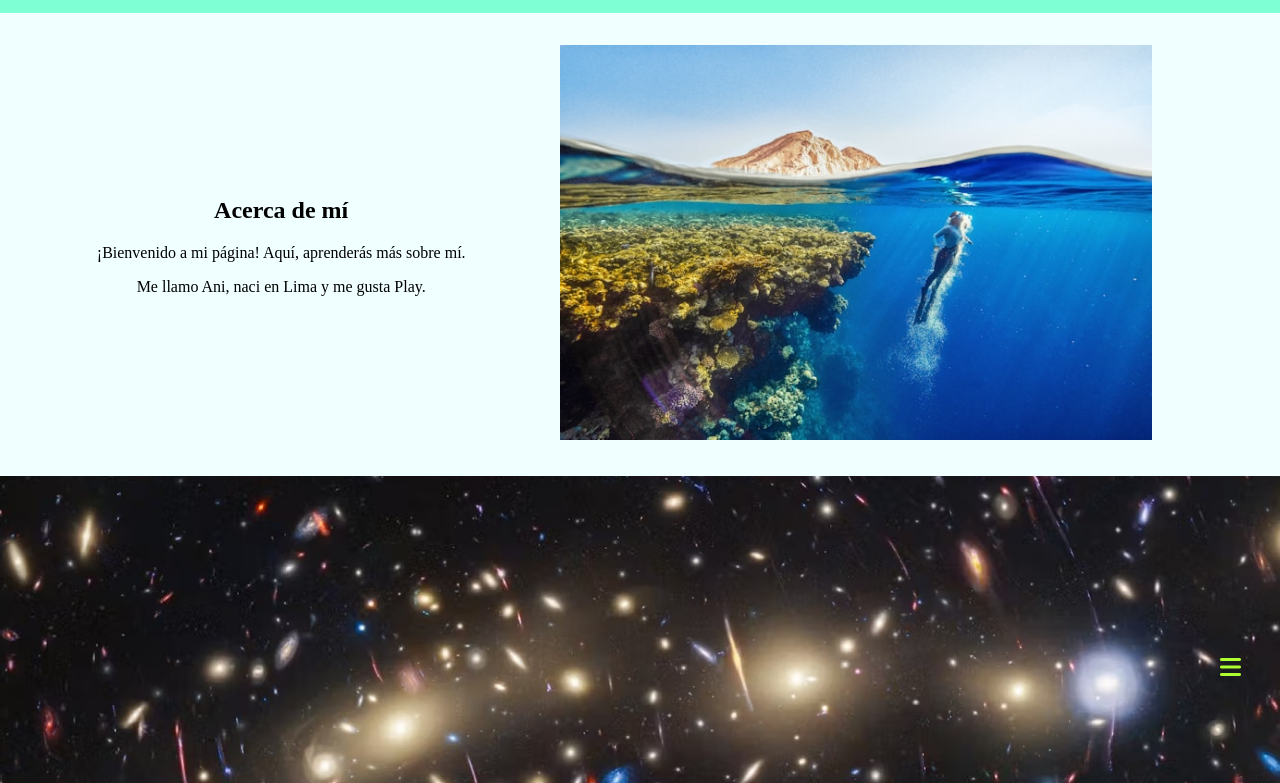
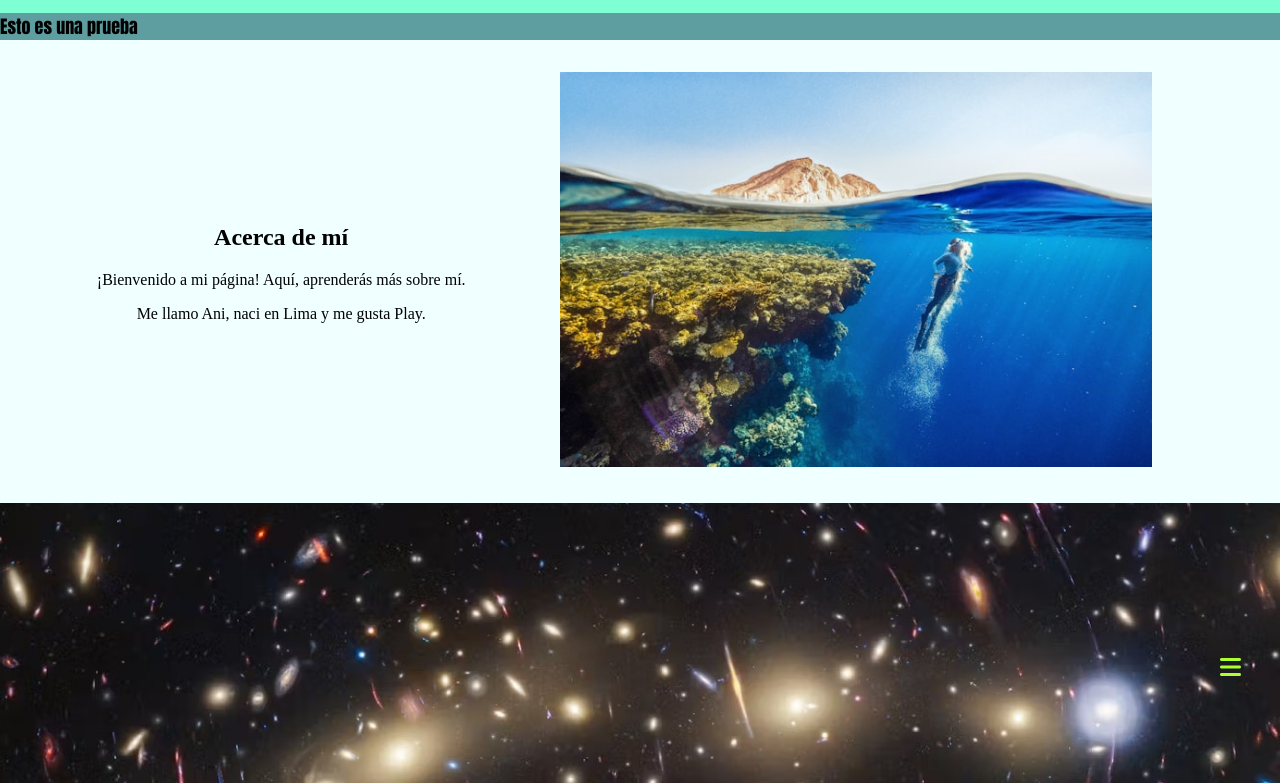
Before and after one commit to CarlosE-ML/miprimerapagina, a plain HTML site: page index.html in a window 1280 px wide. Shown: the part 99-882 px from the top of the page. Drawn offline with Linux system fonts and the light colour scheme.

Commit message:
mi primera confirmación de actualización

```diff
--- a/index.html
+++ b/index.html
@@ -41,6 +41,7 @@
       </nav>
     </header>
     <main id="seccion-principal">
+      <div class="greeting">Esto es una prueba</div>
       <section class="seccion-1">
         <div class="acerca-de">
           <h2>Acerca de mí</h2>
--- a/styles.css
+++ b/styles.css
@@ -64,6 +64,12 @@ header nav ul li a {
     margin-right: 40px;
     cursor: pointer;
     display: none;
+}
+
+.greeting{
+    background-color: cadetblue;
+    font-family: Impact, Haettenschweiler, 'Arial Narrow Bold', sans-serif;
+    font-size: large;
 }
 
 .acerca-imagen img {
```
